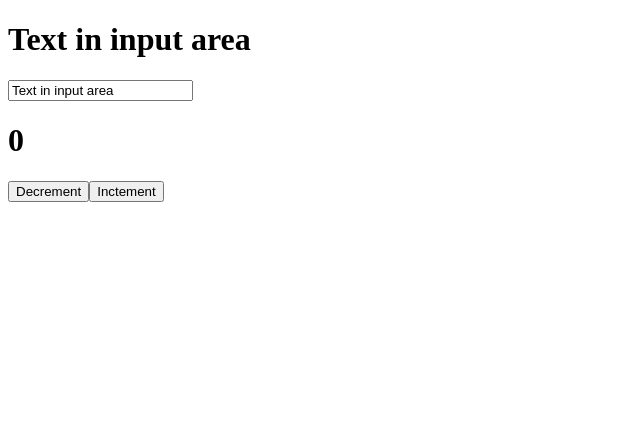
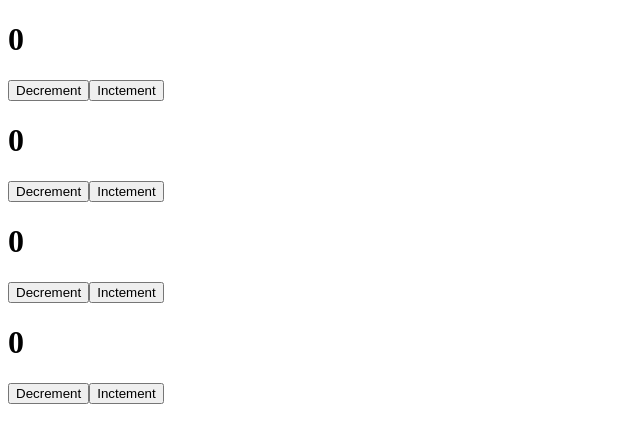
Before and after one commit to EugeneVakarchuk/ulbi_tv_course, a React (Create React App) app: page / in a window 1280 px wide. Shown: the top 442 px of the page, without its empty margins (0-640 px from the left). Built offline with nearby package versions, Linux system fonts and the light colour scheme.

Commit message:
Refactoring counter component

```diff
--- a/src/App.js
+++ b/src/App.js
@@ -1,29 +1,14 @@
-import React, { useState } from 'react'
+import React from 'react'
+import Counter from './comp/Counter';
 
 function App() {
 
-  const [likes, setLikes] = useState(0);
-  const [value, setValue] = useState('Text in input area');
-
-  function increment() {
-    setLikes(likes + 1)
-  }
-
-  function decrement() {
-    setLikes(likes - 1)
-  }
-
   return (
     <div className="App">
-      <h1>{value}</h1>
-      <input
-        type='text'
-        value={value}
-        onChange={event => setValue(event.target.value)}
-      ></input>
-      <h1>{likes}</h1>
-      <button onClick={decrement}>Decrement</button>
-      <button onClick={increment}>Inctement</button>
+      <Counter />
+      <Counter />
+      <Counter />
+      <Counter />
     </div>
   );
 }
--- /dev/null
+++ b/src/comp/Counter.jsx
@@ -0,0 +1,23 @@
+import React, { useState } from 'react';
+
+const Counter = () => {
+  const [count, setCount] = useState(0);
+
+  function increment() {
+    setCount(count + 1)
+  };
+
+  function decrement() {
+    setCount(count - 1)
+  };
+
+  return (
+    <div>
+      <h1>{count}</h1>
+      <button onClick={decrement}>Decrement</button>
+      <button onClick={increment}>Inctement</button>
+    </div>
+  )
+}
+
+export default Counter;
```
